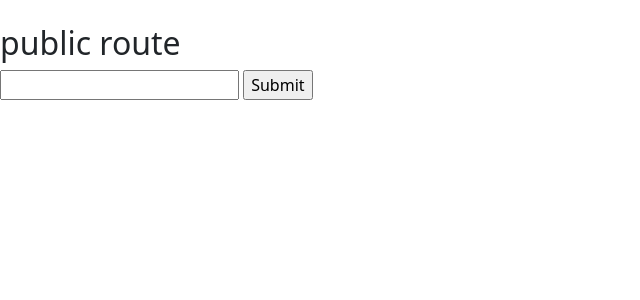
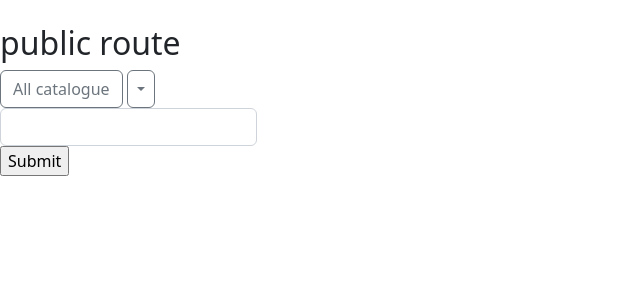
Before and after one commit to linhuang0/636S12023webapp, a Flask app: page /route in a window 1280 px wide. Shown: the part 108-408 px from the top of the page, without its empty margins (0-640 px from the left). Run offline with Flask 2, Linux system fonts and the light colour scheme.

Commit message:
add public search
add public search funtion

```diff
--- a/librarywebapp/app.py
+++ b/librarywebapp/app.py
@@ -91,10 +91,26 @@ def staffrote():
 
 @app.route("/route/search", methods=["POST"])
 def publicsearch():
+    title=request.form.get('title')
+    author=request.form.get('author')
+    item =""
+    if title == None:
+        item = "author"
+    else: item = "booktitle"
     searchterm=request.form.get('search')
     searchterm="%" + searchterm +"%"
     connection = getCursor()
-    connection.execute("SELECT * FROM books where booktitle LIKE %s;",(searchterm,))
+    sql= """ select br.borrowerid, br.firstname, br.familyname,
+                l.borrowerid, l.bookcopyid, l.loandate, l.returned, b.bookid, b.booktitle, b.author,
+                b.category, b.yearofpublication, bc.format
+            from books b
+                inner join bookcopies bc on b.bookid = bc.bookid
+                    inner join loans l on bc.bookcopyid = l.bookcopyid
+                        inner join borrowers br on l.borrowerid = br.borrowerid
+            where %s LIKE %s
+            order by br.familyname, br.firstname, l.loandate;"""
+    searchitem=(item,searchterm)
+    connection.execute(sql,searchitem)
     bookList = connection.fetchall()
     return render_template("booklist.html", booklist = bookList)
 
--- a/librarywebapp/templates/booklist.html
+++ b/librarywebapp/templates/booklist.html
@@ -8,7 +8,7 @@ Book Lists
 <!-- code to display a list of books-->
 <br/>
 <h2>Book List</h2>
-
+booklist
 <table class="table table-striped table-hover">
     <tr><th>Book ID</th><th>Title</th><th>Author</th><th>Type</th><th>Year of Publication</th><th>Description</th></tr>
     {% for book in booklist %}
--- a/librarywebapp/templates/route.html
+++ b/librarywebapp/templates/route.html
@@ -9,9 +9,17 @@ public route
 <br/>
 <h2>public route</h2>
 
-<div>
+<div class="input-group mb-3">
     <form method ="POST" action="/route/search">
-        <input id="search" name="search" >
+        <button type="button" class="btn btn-outline-secondary">All catalogue</button>
+        <button type="button" class="btn btn-outline-secondary dropdown-toggle dropdown-toggle-split" data-bs-toggle="dropdown" aria-expanded="false">
+            <span class="visually-hidden">Toggle Dropdown</span>
+        </button>
+          <ul class="dropdown-menu">
+            <li><a class="dropdown-item" href="#" id="title" name="title">title</a></li>
+            <li><a class="dropdown-item" href="#" id="author" name="author">author</a></li>
+          </ul>
+        <input  id="search" type="text" class="form-control" aria-label="Text input with segmented dropdown button" name="search">
         <input type="submit" value="Submit">
     </form>
 </div>
```
